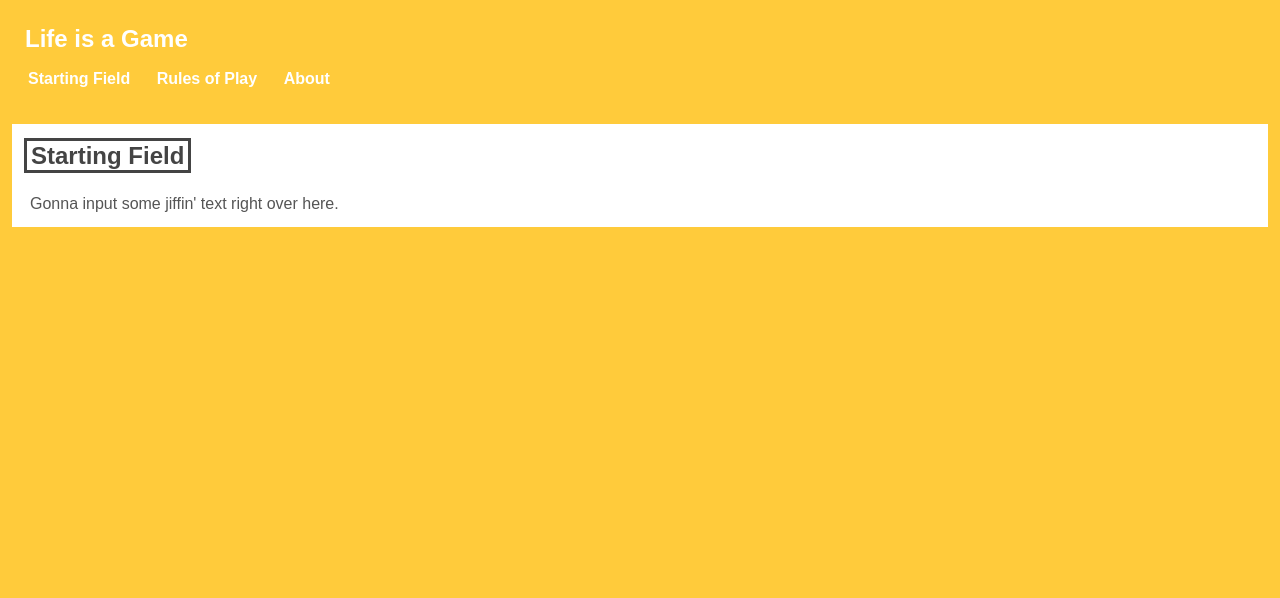
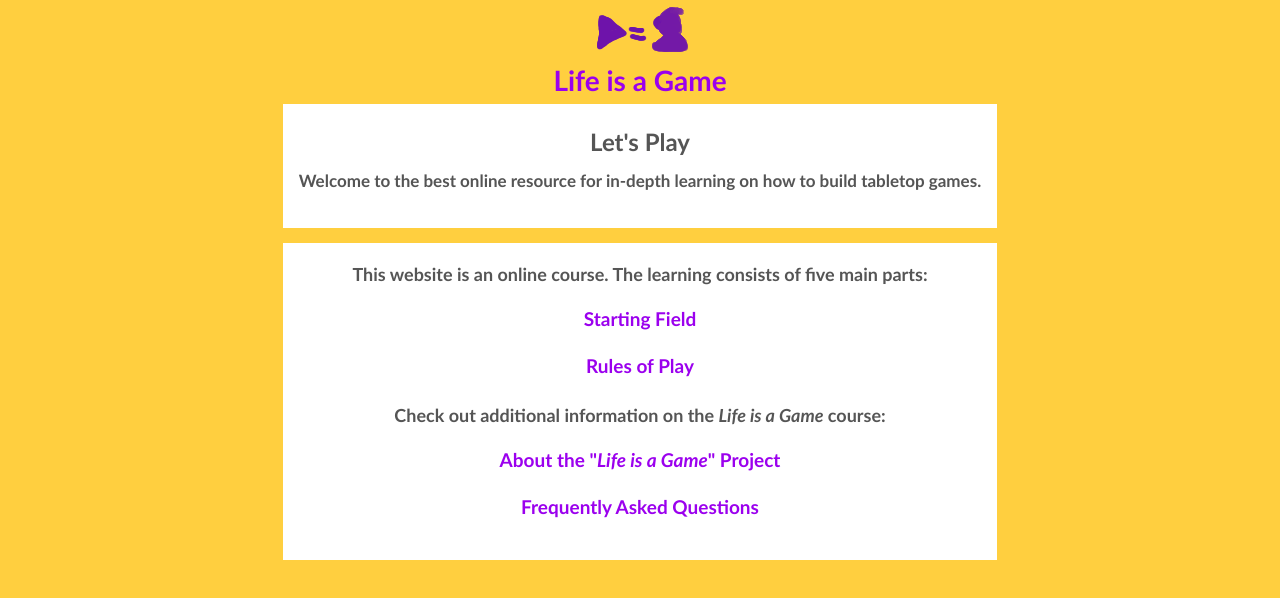
Before and after one commit to mozzribo/tabletop, a plain HTML site: page index.html in a window 1280 px wide. Drawn offline with Linux system fonts and the light colour scheme.

Commit message:
Develop page, add pages, separate CSS for index and main.

```diff
--- /dev/null
+++ b/index.css
@@ -0,0 +1,68 @@
+  html, body, h1, h2, h3, h4, ul, ol, li, p, a {padding: 0px;
+                                                border-width: 0px;
+                                                margin: 0px;
+                                                font-family: Calibri, Arial, sans-serif;
+                                                font-size: 100%;}
+  body {padding: 1px;
+        margin: 5px;
+        background-color: #ffcf3f;}
+  h1 {font-size: 24px;
+      color: #dd6600;
+      padding: 8px;
+      margin: 5px;}
+  h2 {padding: 4px 4px 4px 4px;}
+  h3 {padding: 2px;}
+  a {text-decoration: none;
+     color: maroon;
+}
+  a:hover {color: red;
+           text-decoration: underline;}
+  p {color: #555555;
+     padding: 20px 2px 2px 6px;
+     margin: 5px 5px 5px 2px;}
+/* header */
+  .header {background-color: #ffcf3f;}
+  .header h1 {color: #ffffff;
+              text-align: center;
+              padding: 2px;
+              font-size: 28px;
+              font-weight: bold;
+              color: #9b00ee;}
+  .header a:hover {text-decoration:none;}
+  .header img {display: block;
+               margin: 0 auto 4px auto;}
+  .intro {background-color: #ffffff;
+          padding: 7px 7px 7px 7px;
+          width: 700px;
+          height: 110px;
+          margin: 0px auto 15px auto;}
+  .intro h2 {font-size: 24px;
+             text-align: center;
+             color: #555555;
+             margin: 12px 0px 0px 0px;}
+  .intro h3 {font-size: 17px;
+             text-align: center;
+             color: #555555;
+             padding: 10px 5px 18px 5px;}
+/* main content of pages */
+  .main-content {padding: 10px 7px 7px 7px;
+                 background-color: #ffffff;
+                 width: 700px;
+                 height: 300px;
+                 margin: 0px auto 0px auto;}
+  .main-content h4 {font-size: 18px;
+                    text-align: center;
+                    color: #555555;
+                    padding: 10px 5px 5px 5px;}
+  .main-content ul li {list-style-type: none;
+                       font-size: 19px;
+                       font-weight: bold;
+                       text-align: center;
+                       padding: 5px 5px 5px 5px;
+                       border: 2px solid #ffffff;
+                       margin: 10px auto 10px auto;}
+  .main-content ul li:hover {border: 2px solid #9b00ee;}
+  .main-content ul li:active {border: 2px inset #d88fff;}
+  .main-content ul li a {color: #9b00ee;}
+  .main-content ul li a:hover {text-decoration:none;
+                       color: #a436ff;}
--- a/index.html
+++ b/index.html
@@ -1,20 +1,32 @@
 <!DOCTYPE html>
 <html>
 <head>
- <link type="text/css" rel="stylesheet" href="main.css">
+ <link type="text/css" rel="stylesheet" href="index.css">
 </head>
 <body>
  <div class="header">
-  <h1>Life is a Game</h1>
-   <ul class="navlist">
-    <li><a href="index.html">Starting Field</a></li>
-    <li><a href="theory.html">Rules of Play</a></li>
-    <li><a href="about.html">About</a></li>
-   </ul>
+  <a href="index.html" title="You're on the index page now. ;)"><img src="images/logo.png" alt="Life is a Game Logo">
+  <h1>Life is a Game</h1></a>
+ </div>
+ <div class="intro">
+  <h2>Let's Play</h2>
+   <h3>Welcome to the best online resource for <b>in-depth learning</b> on how to build <b>tabletop games</b>.</h3>
  </div>
  <div class="main-content">
-  <h2 class="pgtitles">Starting Field</h2>
-   <p>Gonna input some jiffin' text right over here.</p>
+   <h4>This website is an online course. The learning consists of five main parts:</h4>
+   <ul>
+    <li><a href="start.html">Starting Field</a></li>
+   </ul>
+   <ul>
+    <li><a href="rules.html">Rules of Play</a></li>
+   </ul>
+   <h4>Check out additional information on the <i>Life is a Game</i> course:</h4>
+   <ul>
+    <li><a href="about.html">About the "<i>Life is a Game</i>" Project</a></li>
+   </ul>
+   <ul>
+    <li><a href="faq.html">Frequently Asked Questions</a></li>
+   </ul>
  </div>
 </body>
 </html>
--- a/main.css
+++ b/main.css
@@ -1,40 +1,85 @@
-  html, body, h1, h2, h3, h4, ul, ol, li, p, a {padding: 1px;
+  html, body, h1, h2, h3, h4, ul, ol, li, p, a {padding: 0px;
                                                 border-width: 0px;
-                                                margin: 5px;
-                                                font-family: arial;}
-  body {background-color: #ffcb3b;}
+                                                margin: 0px;
+                                                font-family: Calibri, Arial, sans-serif;
+                                                font-size: 100%;}
+  body {padding: 1px;
+        margin: 5px;
+        background: #ffcf3f url(images/blob.png) bottom right no-repeat;}
   h1 {font-size: 24px;
       color: #dd6600;
-      padding: 8px;}
+      padding: 8px;
+      margin: 5px;}
   h2 {padding: 4px 4px 4px 4px;}
   h3 {padding: 2px;}
   a {text-decoration: none;
-     color: maroon;}
+     color: maroon;
+}
   a:hover {color: red;
            text-decoration: underline;}
   p {color: #555555;
-     padding: 20px 2px 2px 6px;}
+     padding: 20px 2px 2px 6px;
+     margin: 5px 5px 5px 2px;}
 /* header */
-  .header {background-color: #ffcb3b;}
-  .header h1 {color: #ffffff;}
+  .header {background-color: #ffcf3f;}
+  .header h1 {color: #ffffff;
+              text-align: center;
+              padding: 2px;
+              font-size: 28px;
+              font-weight: bold;
+              color: #9b00ee;}
+  .header a:hover {text-decoration:none;}
+  .header img {display: block;
+               margin: 0 auto 4px auto;}
 /* navigation list */
   .navlist {padding: 4px 0px 12px 0px;
-            margin-bottom: 24px;}
+            margin: 7px 0 20px 0;
+            text-align: center;}
   .navlist li {display: inline;
                font-weight: bold;
-               padding: 1px;
-               border: 2px solid #ffcb3b;
-               margin: 2px;}
-  .navlist li:hover {border: 2px solid #ffffff;}
-  .navlist li a {color: #ffffff;}
-  .navlist li a:hover {text-decoration:none;}
+               padding: 3px 4px 3px 4px;
+               border: 2px solid #ffcf3f;
+               margin: 0 10px 0 10px;}
+  .navlist li:hover {border: 2px solid #9b00ee;}
+  .navlist li:active {border: 2px inset #d88fff;}
+  .navlist li a {color: #9b00ee;}
+  .navlist li a:hover {text-decoration:none;
+                       color: #a436ff;}
+  .header-start ul li:first-child a {color: #d88fff;}
+  .header-start ul li:first-child {border: 2px solid #d88fff;}
+  .header-start ul li:first-child a:hover {color: #a436ff;}
+  .header-start ul li:first-child:hover {border: 2px solid #9b00ee;}
+  .header-start ul li:first-child:active {border: 2px inset #d88fff;}
+  .header-rules ul li:nth-of-type(2) a {color: #d88fff;}
+  .header-rules ul li:nth-of-type(2) {border: 2px solid #d88fff;}
+  .header-rules ul li:nth-of-type(2) a:hover {color: #a436ff;}
+  .header-rules ul li:nth-of-type(2):hover {border: 2px solid #9b00ee;}
+  .header-rules ul li:nth-of-type(2):active {border: 2px inset #d88fff;}
+  .header-faq ul li:nth-of-type(3) a {color: #d88fff;}
+  .header-faq ul li:nth-of-type(3) {border: 2px solid #d88fff;}
+  .header-faq ul li:nth-of-type(3) a:hover {color: #a436ff;}
+  .header-faq ul li:nth-of-type(3):hover {border: 2px solid #9b00ee;}
+  .header-faq ul li:nth-of-type(3):active {border: 2px inset #d88fff;}
+  .header-about ul li:nth-of-type(4) a {color: #d88fff;}
+  .header-about ul li:nth-of-type(4) {border: 2px solid #d88fff;}
+  .header-about ul li:nth-of-type(4) a:hover {color: #a436ff;}
+  .header-about ul li:nth-of-type(4):hover {border: 2px solid #9b00ee;}
+  .header-about ul li:nth-of-type(4):active {border: 2px inset #d88fff;}
 /* main content of pages */
   .main-content {padding: 18px 7px 7px 7px;
-                 background-color: #ffffff;}
+                 background-color: #ffffff;
+                 width: 700px;
+                 height: 550px;
+                 margin: 0px auto 0px auto}
+  .main-content-start {width: 300px;
+                       height: 86px;
+                       background: #ffffff url(images/begin_field_s.png) center right no-repeat;
+                       margin: 12px 0px 0px 0px;}
 /* titles of pages */
   .pgtitles {display: inline;
         color: #444444;
         padding: 1px 4px 1px 4px;
-        border: 3px solid #444444}
-  .pgtitles:hover {color: #ffffff;
-                   border: 3px solid #ffffff;}
+        border: 3px solid #444444;
+        margin: 5px;
+        font-size: 22px;
+        font-weight: bold;}
```
Also changed, not shown: about.html (added, +24 -0 lines), faq.html (added, +24 -0 lines), rules.html (added, +24 -0 lines), start.html (added, +27 -0 lines), images/begin_field.png (added), images/begin_field_s.png (added), images/blob.png (added), images/logo.png (added).
